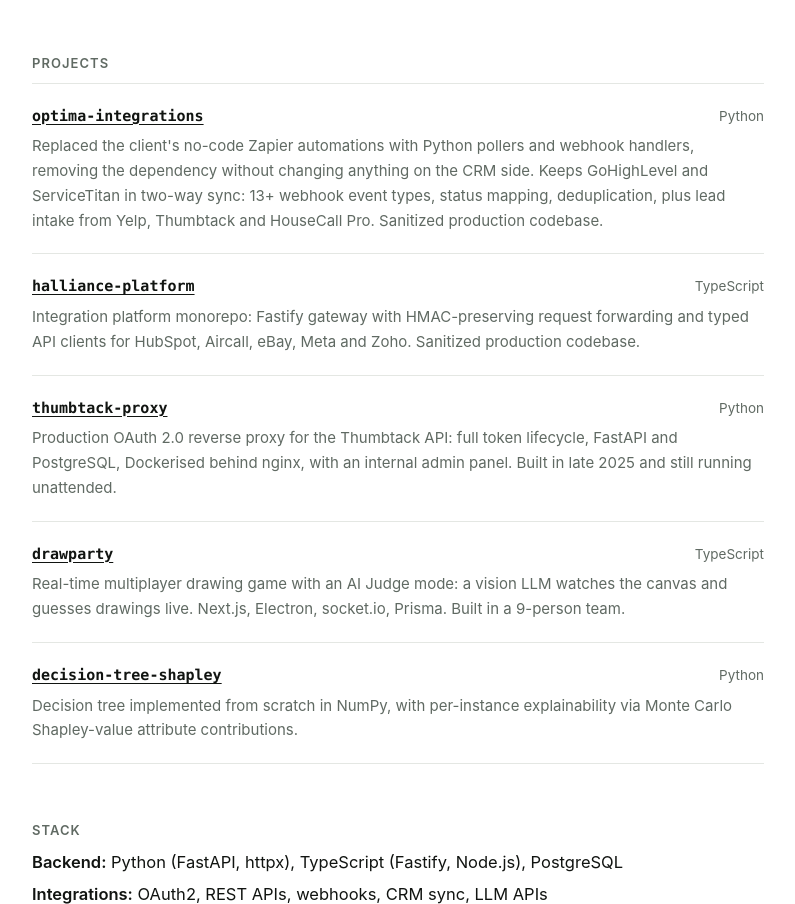
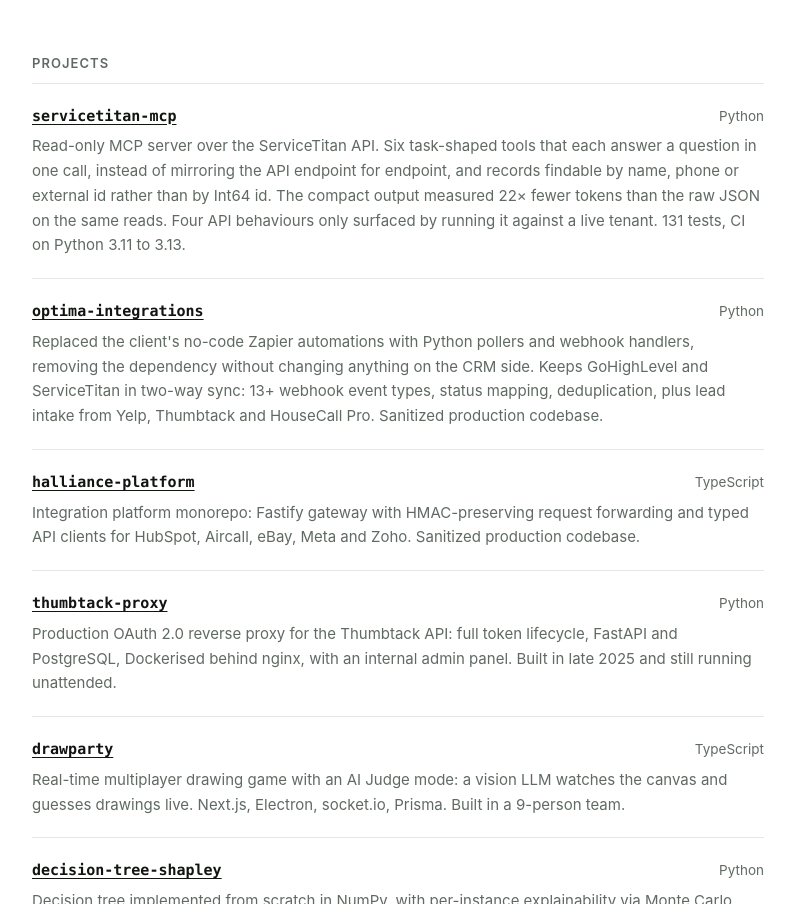
Before and after one commit to McDonnies/mcdonnies.github.io, a plain HTML site: page index.html in a window 1280 px wide. Shown: the part 861-1765 px from the top of the page, without its empty margins (242-1037 px from the left). Drawn offline with Linux system fonts and the light colour scheme.

Commit message:
Add servicetitan-mcp, first in projects

```diff
--- a/index.html
+++ b/index.html
@@ -146,6 +146,14 @@
 
   <div class="project">
     <div class="project-head">
+      <a class="project-name" href="https://github.com/McDonnies/servicetitan-mcp">servicetitan-mcp</a>
+      <span class="project-lang">Python</span>
+    </div>
+    <p>Read-only MCP server over the ServiceTitan API. Six task-shaped tools that each answer a question in one call, instead of mirroring the API endpoint for endpoint, and records findable by name, phone or external id rather than by Int64 id. The compact output measured 22× fewer tokens than the raw JSON on the same reads. Four API behaviours only surfaced by running it against a live tenant. 131 tests, CI on Python 3.11 to 3.13.</p>
+  </div>
+
+  <div class="project">
+    <div class="project-head">
       <a class="project-name" href="https://github.com/McDonnies/optima-integrations-public">optima-integrations</a>
       <span class="project-lang">Python</span>
     </div>
```
